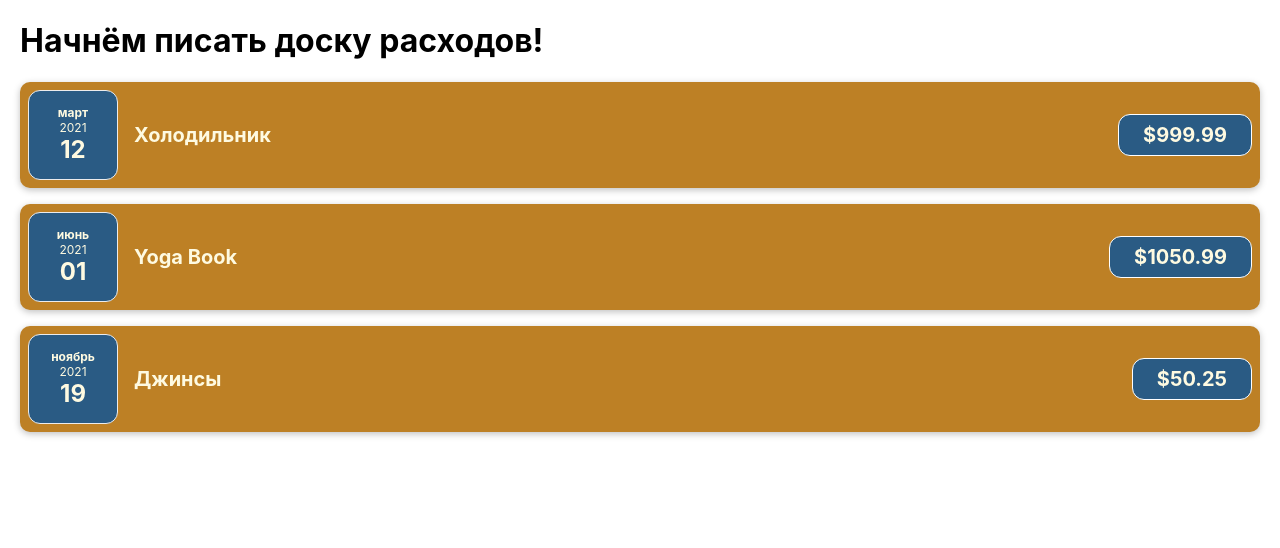
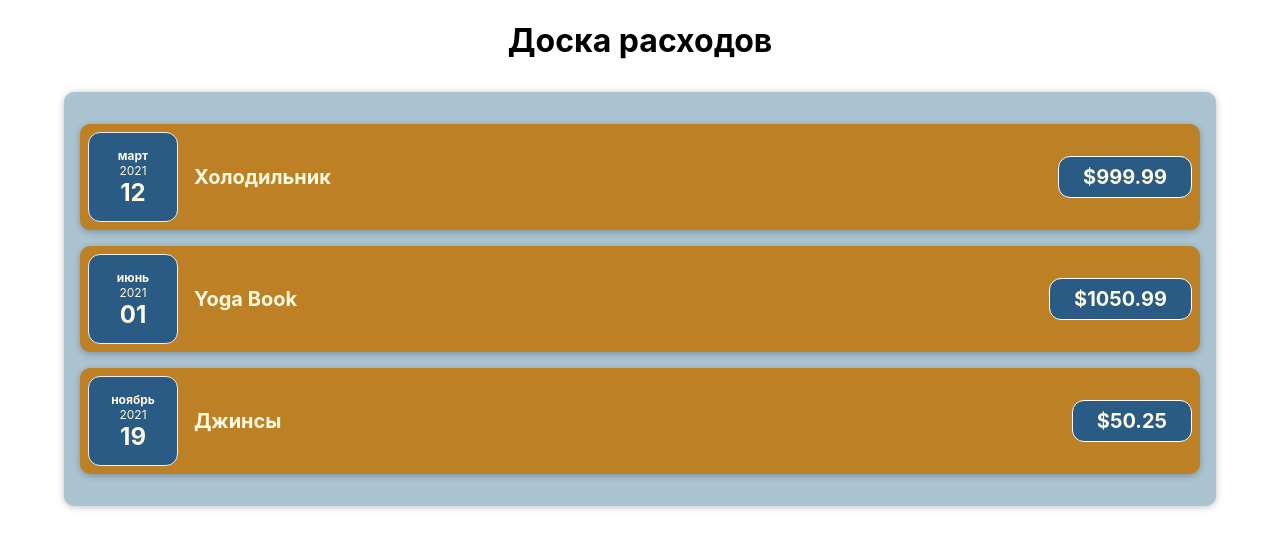
Before and after one commit to segura-deluna/payment-desk, a JavaScript app: page / in a window 1280 px wide. Shown: the top 548 px of the page. Built offline with nearby package versions, Linux system fonts and the light colour scheme.

Commit message:
new components

```diff
--- a/src/App.js
+++ b/src/App.js
@@ -1,4 +1,5 @@
-import CostItem from './components/CostItem';
+
+import Costs from './components/Costs';
 
 function App() {
 
@@ -20,22 +21,8 @@
 
   return (
     <div>
-      <h1>Начнём писать доску расходов!</h1>
-      <CostItem
-          date={costs[0].date}
-          description={costs[0].description}
-          amount={costs[0].amount}
-      />
-      <CostItem
-          date={costs[1].date}
-          description={costs[1].description}
-          amount={costs[1].amount}
-      />
-      <CostItem
-          date={costs[2].date}
-          description={costs[2].description}
-          amount={costs[2].amount}
-      />
+      <h1>Доска расходов</h1>
+      <Costs costs={costs} />
     </div>
   );
 }
--- a/src/components/Costs.css
+++ b/src/components/Costs.css
@@ -4,4 +4,6 @@
   margin: 2rem auto;
   width: 70rem;
   max-width: 95%;
+  border-radius: 10px;
+  box-shadow: 0 1px 7px rgba(0, 0, 0, .25);
 }
--- /dev/null
+++ b/src/components/Costs.js
@@ -0,0 +1,26 @@
+import './Costs.css';
+import CostItem from './CostItem';
+
+function Costs(props){
+  return (
+    <div className='costs'>
+      <CostItem
+          date={props.costs[0].date}
+          description={props.costs[0].description}
+          amount={props.costs[0].amount}
+      />
+      <CostItem
+          date={props.costs[1].date}
+          description={props.costs[1].description}
+          amount={props.costs[1].amount}
+      />
+      <CostItem
+          date={props.costs[2].date}
+          description={props.costs[2].description}
+          amount={props.costs[2].amount}
+      />
+    </div>
+  );
+}
+
+export default Costs;
--- a/src/index.css
+++ b/src/index.css
@@ -12,3 +12,7 @@
   font-family: source-code-pro, Menlo, Monaco, Consolas, 'Courier New',
     monospace;
 }
+
+h1{
+  text-align: center;
+}
```
